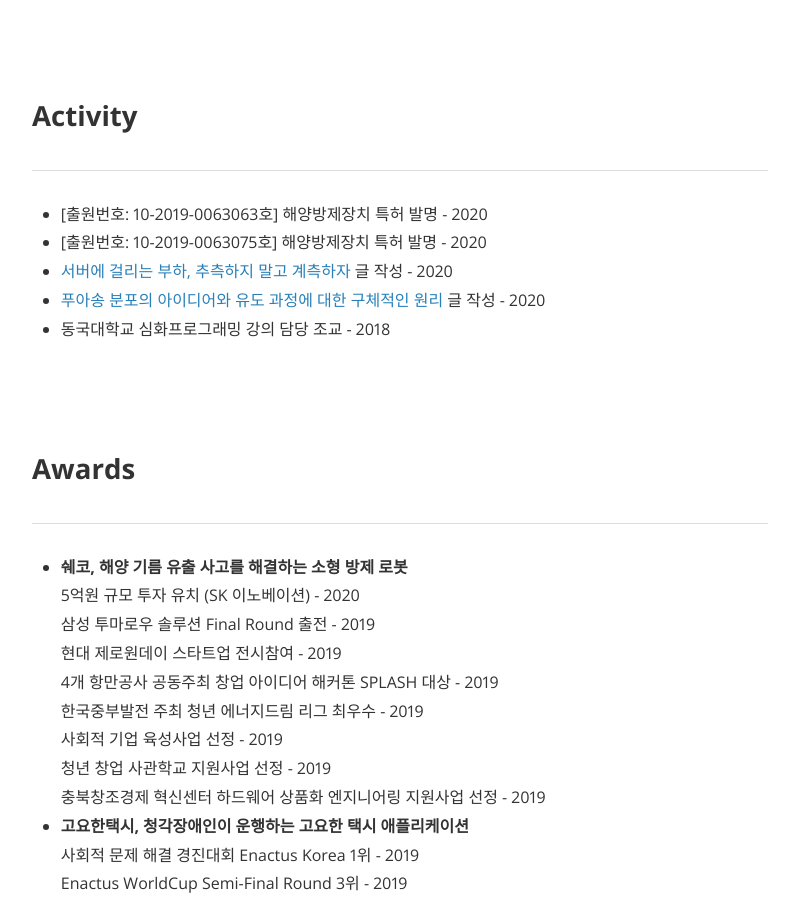
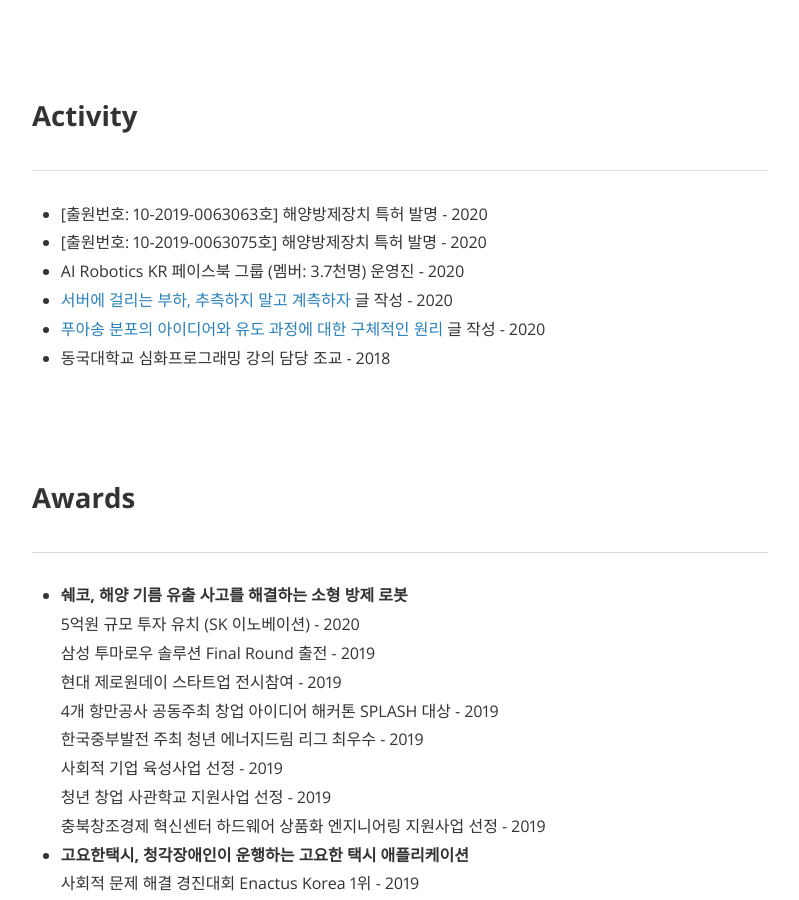
Before and after one commit to injae-kim/injae-kim.github.io, a Jekyll site: the page built from about.md, in a window 1280 px wide and 900 px high, scrolled down 3283 px. Shown: the whole window, without its empty margins (240-1039 px from the left). Built offline with Jekyll 4.4.1, drawn with Linux system fonts in a browser that asks for light colours; nearby versions of some CDN libraries; some web fonts are replaced.

Commit message:
fix post

```diff
--- a/about.md
+++ b/about.md
@@ -115,6 +115,7 @@ WebGL 기반 오픈소스 웹 게임 엔진인 Phaser.js 와 Node.js, Socket 통
 
 - [출원번호: 10-2019-0063063호] 해양방제장치 특허 발명 - 2020
 - [출원번호: 10-2019-0063075호] 해양방제장치 특허 발명 - 2020
+- AI Robotics KR 페이스북 그룹 (멤버: 3.7천명) 운영진 - 2020
 - [서버에 걸리는 부하, 추측하지 말고 계측하자](https://injae-kim.github.io/dev/2020/07/09/how-to-check-single-server-load-average.html) 글 작성 - 2020
 - [푸아송 분포의 아이디어와 유도 과정에 대한 구체적인 원리](https://injae-kim.github.io/dev/2020/07/17/easy-to-understand-poisson-distribution.html) 글 작성 - 2020
 - 동국대학교 심화프로그래밍 강의 담당 조교 - 2018
```
